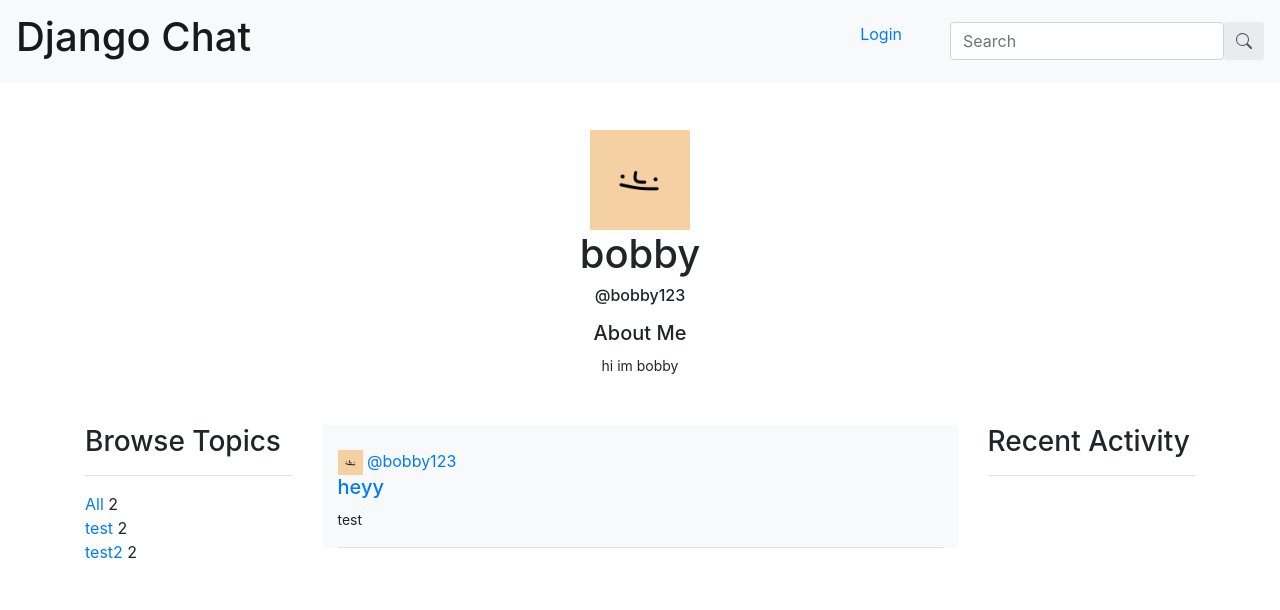
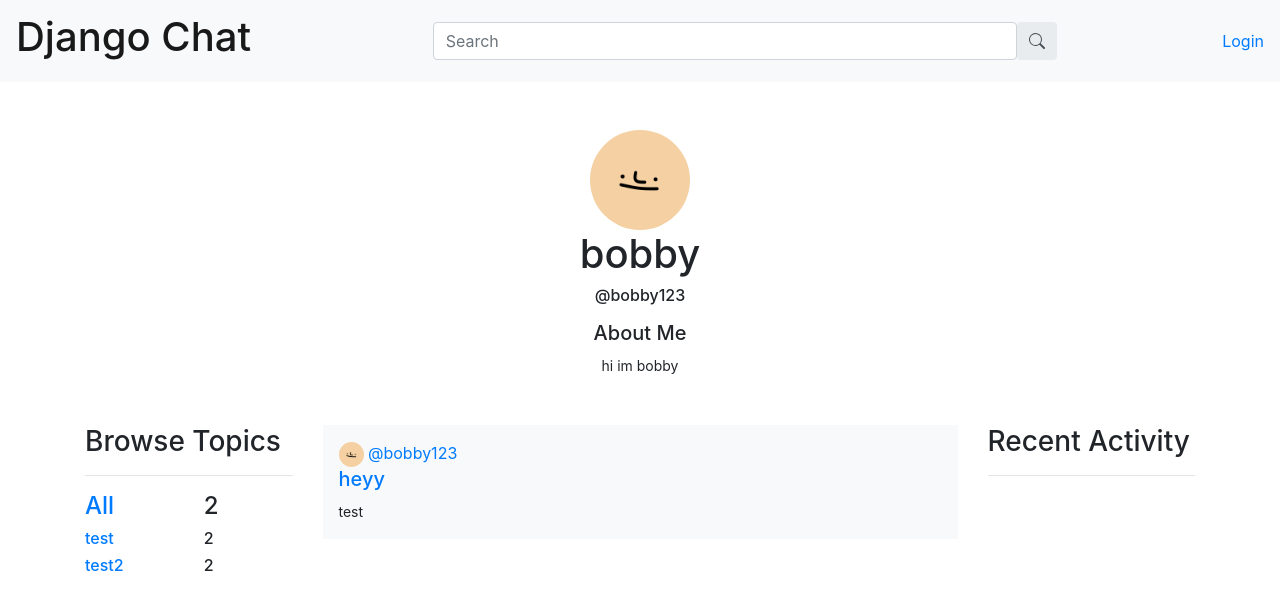
Before and after one commit to jchong9/django-chat-app, a Django app: page /profile/2 in a window 1280 px wide. Shown: the top 610 px of the page. Run offline with Django 5.2, Linux system fonts and the light colour scheme; data comes from the database, SQL or seed files in the repository; both versions use the stored data as it was after the commit; some libraries are stand-ins or nearby versions.

Commit message:
fixed user login/registration and updated styling for UI with new user model

```diff
--- a/base/forms.py
+++ b/base/forms.py
@@ -1,6 +1,12 @@
 from django.forms import ModelForm
 from django.contrib.auth.forms import UserCreationForm
 from .models import Room, User
+
+
+class MyUserCreationForm(UserCreationForm):
+    class Meta:
+        model = User
+        fields = ['name', 'username', 'email', 'password1', 'password2']
 
 
 class RoomForm(ModelForm):
--- a/base/templates/base/activity_component.html
+++ b/base/templates/base/activity_component.html
@@ -2,7 +2,10 @@
 <hr>
 {% for message in room_msgs %}
 <div>
-    <small><a href="{% url 'user-profile' message.user.id %}">@{{message.user}}</a> {{message.created|timesince}} ago</small>
+    <small>
+        <a href="{% url 'user-profile' message.user.id %}">@{{message.user.username}}</a>
+        {{message.created|timesince}} ago
+    </small>
     <small>replied to "{{message.room}}"</small>
     <p>{{message}}</p>
     {% if request.user == message.user %}
--- a/base/templates/base/feed_component.html
+++ b/base/templates/base/feed_component.html
@@ -1,17 +1,20 @@
 {% for room in rooms %}
-<div class="container-fluid min-vh-50 bg-light">
-    {% if request.user == room.host %}
-    <a class="btn btn-secondary btn-sm" href="{% url 'update-room' room.id %}">Edit</a>
-    <a class="btn btn-secondary btn-sm" href="{% url 'delete-room' room.id %}">Delete</a>
-    {% endif %}
-    <br>
-
-    <img src="{{room.host.avatar.url}}" width="25" height="25">
-    <a href="{% url 'user-profile' room.host.id %}">@{{room.host.username}}</a>
+<div class="container-fluid min-vh-50 bg-light mb-4 p-3">
+    <div class="d-flex justify-content-between">
+        <div>
+            <img class="rounded-circle" src="{{room.host.avatar.url}}" width="25" height="25">
+            <a href="{% url 'user-profile' room.host.id %}">@{{room.host.username}}</a>
+        </div>
+        <div>
+            {% if request.user == room.host %}
+            <a class="btn btn-secondary btn-sm" href="{% url 'update-room' room.id %}">Edit</a>
+            <a class="btn btn-secondary btn-sm" href="{% url 'delete-room' room.id %}">Delete</a>
+            {% endif %}
+        </div>
+    </div>
     <a href="{% url 'room' room.id %}">
         <h5>{{room.name}}</h5>
     </a>
     <small>{{room.topic.name}}</small>
-    <hr>
 </div>
 {% endfor %}
--- a/base/templates/base/home.html
+++ b/base/templates/base/home.html
@@ -2,7 +2,7 @@
 
 {% block content %}
 
-<div class="container">
+<div class="container mb-5">
     <div class="row">
         <!-- Topic shortcut -->
         <div class="col mt-5">
--- a/base/templates/base/login_register.html
+++ b/base/templates/base/login_register.html
@@ -26,7 +26,11 @@
     <form method="POST" action="">
         {% csrf_token %}
 
-        {{form.as_p}}
+        {% for field in form %}
+        <label for="field_name">{{field.label}}</label>
+        {{field}}
+        <br>
+        {% endfor %}
 
         <input type="submit" value="Register">
     </form>
--- a/base/templates/base/profile.html
+++ b/base/templates/base/profile.html
@@ -3,7 +3,7 @@
 {% block content %}
 
 <div class="container text-center mt-5">
-    <img src="{{user.avatar.url}}" width="100" height="100">
+    <img class="rounded-circle" src="{{user.avatar.url}}" width="100" height="100">
     <h1>{{user.name}}</h1>
     <h6>@{{user.username}}</h6>
     {% if request.user == user %}
@@ -15,7 +15,7 @@
     </div>
 </div>
 
-<div class="container">
+<div class="container mb-5">
     <div class="row">
         <div class="col mt-5">
             {% include 'base/topics_component.html' %}
--- a/base/templates/base/topics_component.html
+++ b/base/templates/base/topics_component.html
@@ -1,14 +1,24 @@
 <h3>Browse Topics</h3>
 <hr>
 
-<div>
-    <a href="{% url 'home' %}">All</a>
-    <span>{{topics.count}}</span>
+<div class="row">
+    <div class="col">
+        <h4><a href="{% url 'home' %}">All</a></h4>
+    </div>
+    <div class="col">
+        <h4>{{topics.count}}</h4>
+    </div>
 </div>
 
 {% for topic in topics %}
-<div>
-    <a href="{% url 'home' %}?q={{topic.name}}">{{topic.name}}</a>
-    <span>{{topic.room_set.all.count}}</span>
+<div class="row">
+    <div class="col">
+        <h6>
+            <a href="{% url 'home' %}?q={{topic.name}}">{{topic.name}}</a>
+        </h6>
+    </div>
+    <div class="col">
+        <h6>{{topic.room_set.all.count}}</h6>
+    </div>
 </div>
 {% endfor %}
--- a/base/templates/base/update_user.html
+++ b/base/templates/base/update_user.html
@@ -2,7 +2,7 @@
 
 {% block content %}
 
-<form method="POST" action="" class="form">
+<form method="POST" action="" class="form" enctype="multipart/form-data">
     {% csrf_token %}
 
     {% for field in form %}
--- a/base/views.py
+++ b/base/views.py
@@ -4,9 +4,8 @@ from django.contrib import messages
 from django.contrib.auth.decorators import login_required
 from django.db.models import Q
 from django.contrib.auth import authenticate, login, logout
-from django.contrib.auth.forms import UserCreationForm
 from .models import Room, Topic, Message, User
-from .forms import RoomForm, UserForm
+from .forms import RoomForm, UserForm, MyUserCreationForm
 
 
 def login_page(request):
@@ -42,11 +41,10 @@ def logout_user(request):
 
 def register_page(request):
     page = 'register'
-    form = UserCreationForm()
-    context = {'form': form}
+    form = MyUserCreationForm()
 
     if request.method == 'POST':
-        form = UserCreationForm(request.POST)
+        form = MyUserCreationForm(request.POST)
         if form.is_valid():
             user = form.save(commit=False)
             user.username = user.username.lower()
@@ -56,7 +54,7 @@ def register_page(request):
         else:
             messages.error(request, 'An error has occurred during registration')
 
-    return render(request, 'base/login_register.html', context)
+    return render(request, 'base/login_register.html', {'form': form})
 
 
 def home(request):
@@ -69,11 +67,11 @@ def home(request):
         Q(host__username__icontains=q)
         )
 
-    topics = Topic.objects.all() #filter top topics/topics w the most rooms
+    topics = Topic.objects.all()
     room_count = rooms.count()
     room_msgs = Message.objects.filter(
         Q(room__topic__name__icontains=q)
-        ) # change to only following activity feed
+        )
 
     context = {'rooms': rooms,
                'topics': topics,
@@ -120,7 +118,7 @@ def create_room(request):
     form = RoomForm()
     topics = Topic.objects.all()
     if request.method == 'POST':
-        topic_name = request.POST.get('topic')
+        topic_name = request.POST.get('topic').strip().replace(" ", "")
         topic, created = Topic.objects.get_or_create(name=topic_name)
 
         Room.objects.create(
@@ -192,7 +190,7 @@ def update_user(request):
     form = UserForm(instance=user)
 
     if request.method == 'POST':
-        form = UserForm(request.POST, instance=user)
+        form = UserForm(request.POST, request.FILES, instance=user)
         if form.is_valid():
             form.save()
             return redirect('user-profile', pk=user.id)
--- a/templates/main.html
+++ b/templates/main.html
@@ -8,7 +8,6 @@
         {% load bootstrap4 %}
         {% bootstrap_css %}
         {% bootstrap_javascript %}
-        <link rel="stylesheet" type="text/css" media="screen" href="{% static 'styles/main.css' %}">
     </head>
     <body>
         {% include 'navbar.html' %}
--- a/templates/navbar.html
+++ b/templates/navbar.html
@@ -1,28 +1,37 @@
+<style>
+    #profile-msg {
+        color: black;
+    }
+    #profile-msg:hover {
+        color: grey;
+    }
+</style>
+
 <nav class="navbar sticky-top navbar-light bg-light">
     <a class="navbar-brand" href="/">
         <h1>Django Chat</h1>
     </a>
-    <ul class="nav justify-content-end">
-        <li class="nav-item mr-5">
+    <div class="w-50">
+        <form class="form-inline" method="GET" action="{% url 'home' %}">
+            <div class="input-group rounded w-100">
+                <input type="text" name="q" class="form-control rounded" placeholder="Search" aria-label="Search" aria-describedby="search-addon" />
+                <span class="input-group-text border-0" id="search-addon">
+                    <svg xmlns="http://www.w3.org/2000/svg" width="16" height="16" fill="currentColor" class="bi bi-search" viewBox="0 0 16 16">
+                        <path d="M11.742 10.344a6.5 6.5 0 1 0-1.397 1.398h-.001q.044.06.098.115l3.85 3.85a1 1 0 0 0 1.415-1.414l-3.85-3.85a1 1 0 0 0-.115-.1zM12 6.5a5.5 5.5 0 1 1-11 0 5.5 5.5 0 0 1 11 0"/>
+                    </svg>
+                </span>
+            </div>
+        </form>
+    </div>
+    <div>
+        <a href="{% url 'user-profile' request.user.id %}">
             {% if request.user.is_authenticated %}
-            <img src="{{request.user.avatar.url}}" width="30" height="30">
-            <p id="welcome-msg">Welcome {{request.user.username}}</p>
+            <img class="rounded-circle" src="{{request.user.avatar.url}}" width="30" height="30">
+            <span id="profile-msg">Welcome {{request.user.username}}</span>
             <a href="{% url 'logout' %}">Logout</a>
             {% else %}
             <a href="{% url 'login' %}">Login</a>
             {% endif %}
-        </li>
-        <li class="nav-item">
-            <form class="form-inline" method="GET" action="{% url 'home' %}">
-                <div class="input-group rounded">
-                    <input type="text" name="q" class="form-control rounded" placeholder="Search" aria-label="Search" aria-describedby="search-addon" />
-                    <span class="input-group-text border-0" id="search-addon">
-                        <svg xmlns="http://www.w3.org/2000/svg" width="16" height="16" fill="currentColor" class="bi bi-search" viewBox="0 0 16 16">
-                            <path d="M11.742 10.344a6.5 6.5 0 1 0-1.397 1.398h-.001q.044.06.098.115l3.85 3.85a1 1 0 0 0 1.415-1.414l-3.85-3.85a1 1 0 0 0-.115-.1zM12 6.5a5.5 5.5 0 1 1-11 0 5.5 5.5 0 0 1 11 0"/>
-                            </svg>
-                    </span>
-                </div>
-            </form>
-        </li>
-    </ul>
+        </a>
+    </div>
 </nav>
```
Also changed, not shown: base/templates/base/room.html (+12 -7 lines), db.sqlite3, static/images/test.png (added), static/styles/main.css (added).
